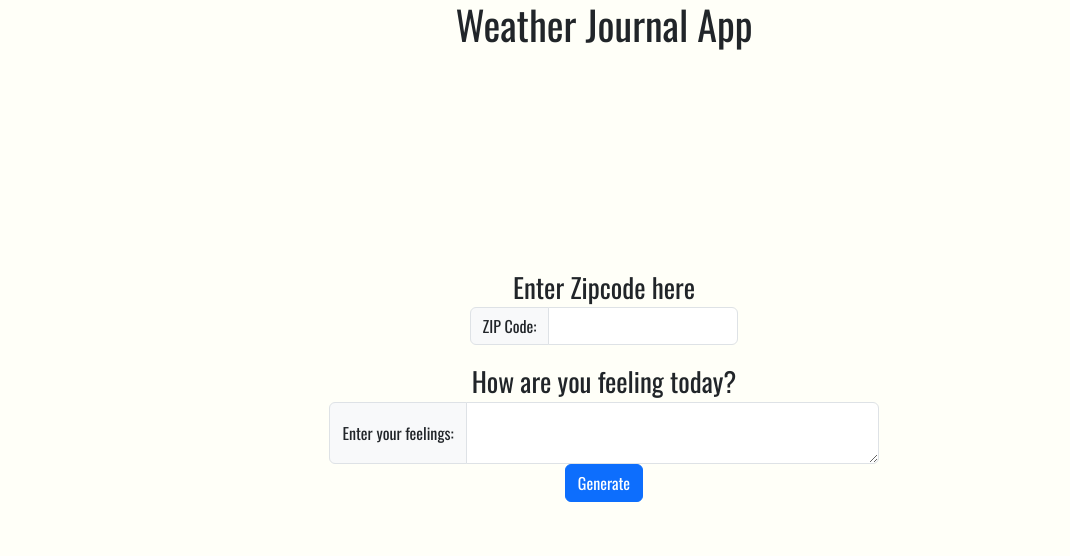
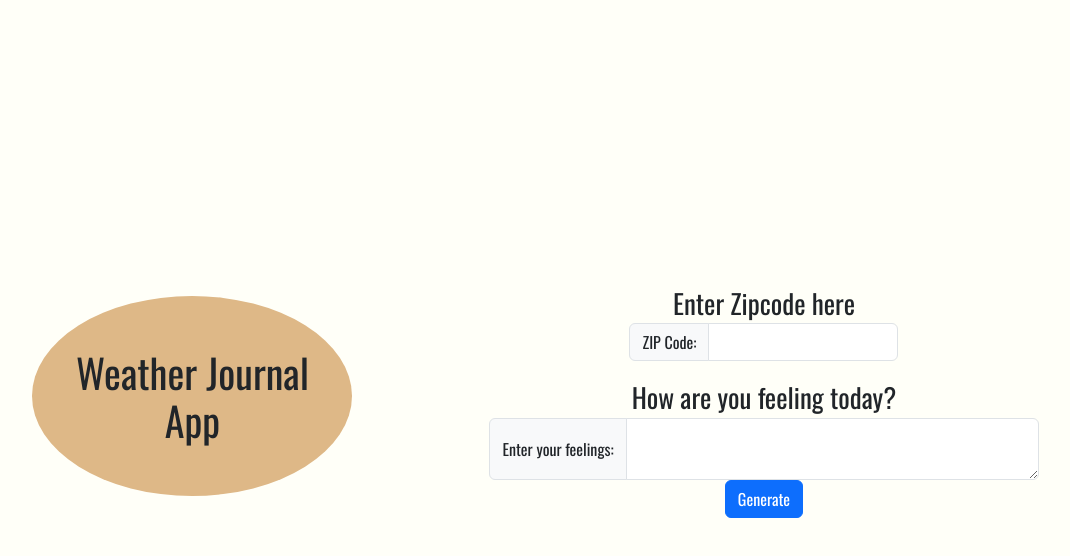
Before and after one commit to Michalis17/Weather-Journal-App, a website: page website/index.html in a window 1280 px wide. Shown: the whole page, without its empty margins (36-1106 px from the left). Drawn offline with nearby package versions, Linux system fonts and the light colour scheme; a web font is replaced by a local one.

Commit message:
started style changes

```diff
--- a/website/style.css
+++ b/website/style.css
@@ -4,23 +4,25 @@ body {
 }
 
 #app {
-    display: grid;
-    grid-template-columns: 1fr;
-    grid-template-rows: repeat(3, 1fr);
-    grid-template-areas: 'hd'
-        'form'
-        'entry';
+    display: flex;
+    flex-direction: row;
+    align-items: center;
+    justify-content: space-around;
     height: 100vh;
-    justify-content: center;
     font-size: 20px;
     font-family: 'Oswald', sans-serif;
 }
 
 
 .headline {
+    width: 25%;
+    background: burlywood;
+    height: 200px;
+    border-radius: 100%;
     display: flex;
-    justify-content: center;
-    grid-area: hd;
+    align-items: center;
+    padding: 12px;
+    text-align: center;
 }
 
 form {
```
